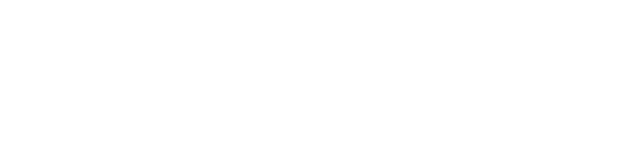
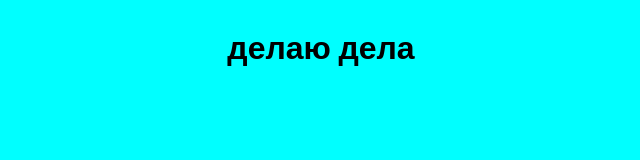
Before and after one commit to ryzanskiy/TESTER2, a plain HTML site: page index.html in a window 1280 px wide. Shown: the whole page, without its empty margins (319-959 px from the left). Drawn offline with Linux system fonts and the light colour scheme.

Commit message:
Создание стилей и добавление кода

```diff
--- a/index.html
+++ b/index.html
@@ -4,7 +4,8 @@
     <meta charset="UTF-8">
     <meta name="viewport" content="width=device-width, initial-scale=1.0">
     <link rel="stylesheet" href="./style.css">
-    <title>Document</title>
+    <title>test and github</title>
+    <h1>делаю дела</h1>
 </head>
 <body>
     <script src="/script.js"></script>
--- a/style.css
+++ b/style.css
@@ -0,0 +1,9 @@
+body {
+    background-color: aqua;
+}
+
+
+h1 {
+    font-family:Impact, Haettenschweiler, 'Arial Narrow Bold', sans-serif;
+    text-align: center;
+}
```
